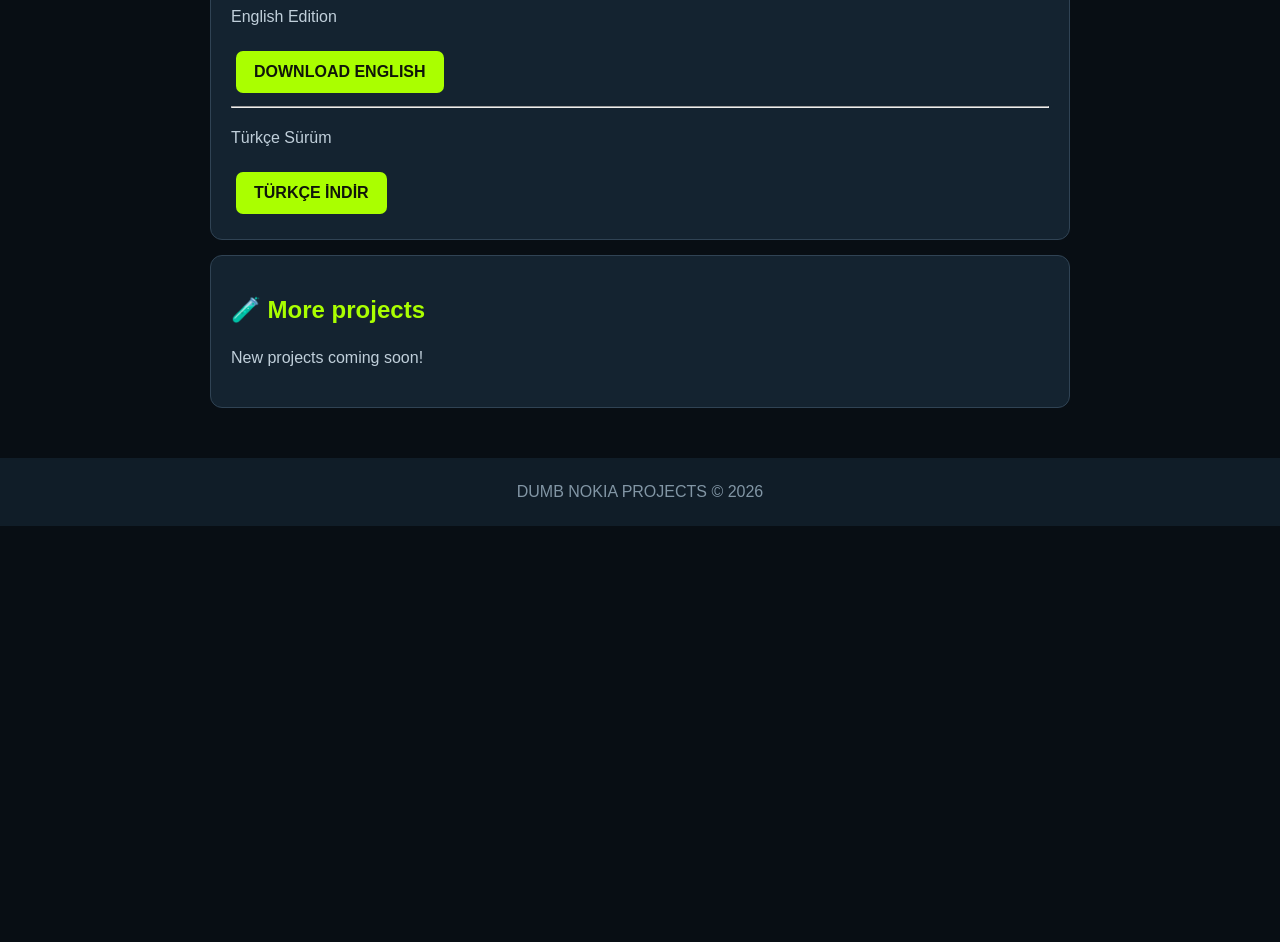
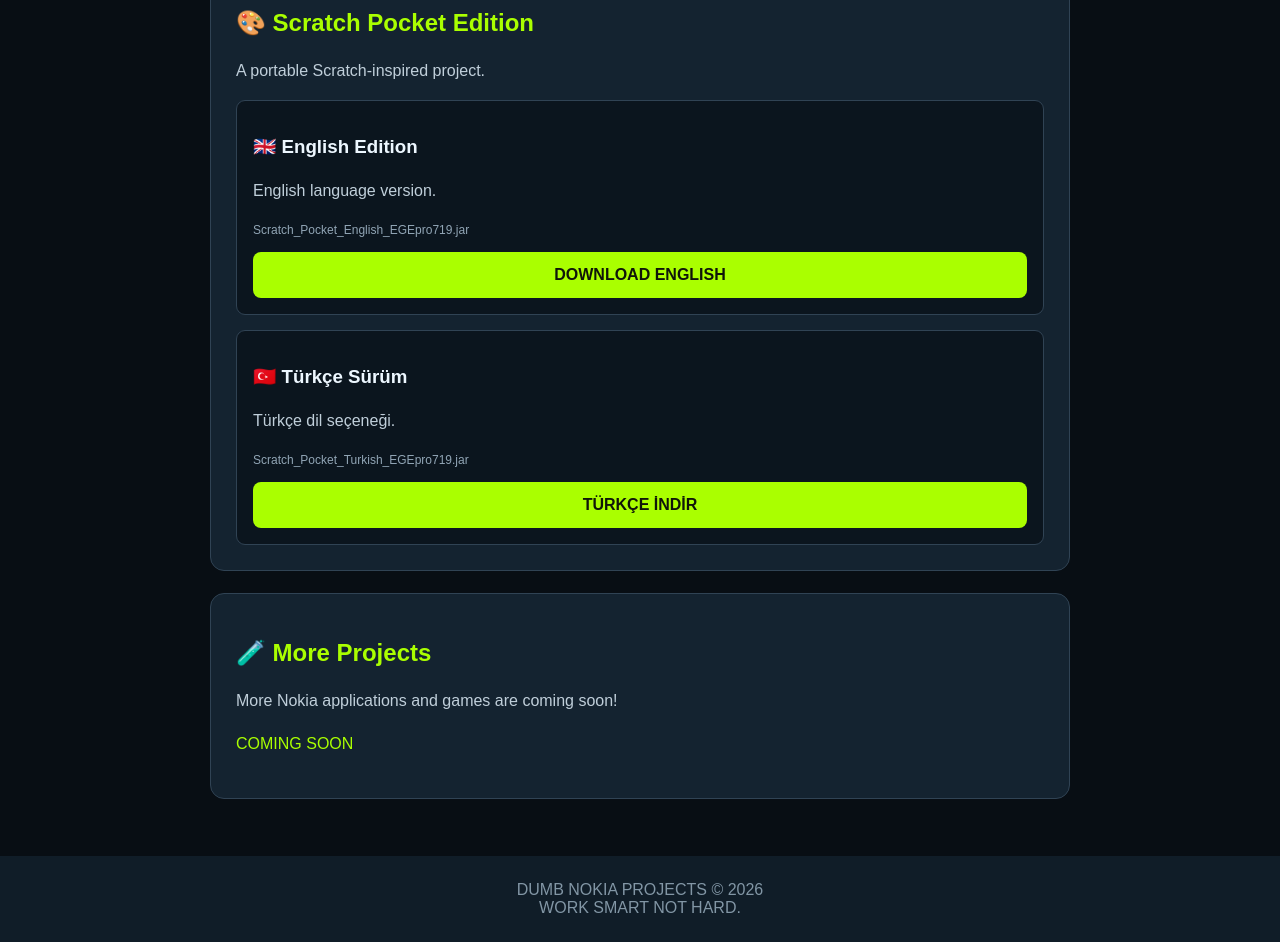
Before and after one commit to EGEpro719/dumbnokiaprojects.github.io, a plain HTML site: page downloads.html in a window 1280 px wide. Shown: the part 372-1314 px from the top of the page. Before the commit the page ends 898 px from the top, so only its background shows below. Drawn offline with Linux system fonts and the light colour scheme.

Commit message:
Update downloads.html

```diff
--- a/downloads.html
+++ b/downloads.html
@@ -3,11 +3,51 @@
 <html lang="en">
 <head>
 <meta charset="UTF-8">
-<meta name="viewport" content="width=device-width,initial-scale=1">
-<title>Downloads - DUMB NOKIA</title>
+<meta name="viewport" content="width=device-width, initial-scale=1.0">
+<title>Downloads | DUMB NOKIA PROJECTS</title>
 <link rel="stylesheet" href="style.css">
+
+<style>
+.download-card {
+  background: #142330;
+  border: 1px solid #304354;
+  border-radius: 14px;
+  padding: 25px;
+  margin: 22px 0;
+}
+.download-card h2 {
+  color: #aaff00;
+}
+.version {
+  background: #0b151e;
+  border: 1px solid #304354;
+  padding: 16px;
+  border-radius: 9px;
+  margin-top: 15px;
+}
+.download-button {
+  display: block;
+  text-align: center;
+  background: #aaff00;
+  color: #101609;
+  padding: 14px;
+  margin-top: 12px;
+  border-radius: 8px;
+  text-decoration: none;
+  font-weight: bold;
+}
+.download-button:hover {
+  background: #d0ff75;
+}
+.file-info {
+  color: #91a5b5;
+  font-size: 12px;
+}
+</style>
 </head>
+
 <body>
+
 <header>
   <div class="logo">DUMB NOKIA PROJECTS</div>
   <nav>
@@ -18,22 +58,58 @@
     <a href="feedback.html">FEEDBACK</a>
   </nav>
 </header>
+
 <main>
-<h1>PROJECT DOWNLOADS</h1>
-<p>Choose your version and download!</p>
-<div class="card">
+
+<p style="color:#aaff00">02 / SOFTWARE ARCHIVE</p>
+<h1>DOWNLOADS</h1>
+<p>Explore and download my projects!</p>
+
+<div class="download-card">
   <h2>🎨 Scratch Pocket Edition</h2>
-<p>English Edition</p>
-<a class="btn" href="Scratch_Pocket_English.jar" download>DOWNLOAD ENGLISH</a>
-<hr>
-<p>Türkçe Sürüm</p>
-<a class="btn" href="Scratch_Pocket_Turkish.jar" download>TÜRKÇE İNDİR</a>
+  <p>A portable Scratch-inspired project.</p>
+
+  <div class="version">
+    <h3>🇬🇧 English Edition</h3>
+    <p>English language version.</p>
+    <p class="file-info">
+      Scratch_Pocket_English_EGEpro719.jar
+    </p>
+
+    <a class="download-button"
+       href="./Scratch_Pocket_English_EGEpro719.jar"
+       download="Scratch_Pocket_English_EGEpro719.jar">
+       DOWNLOAD ENGLISH
+    </a>
   </div>
-<div class="card">
-<h2>🧪 More projects</h2>
-<p>New projects coming soon!</p>
+
+  <div class="version">
+    <h3>🇹🇷 Türkçe Sürüm</h3>
+    <p>Türkçe dil seçeneği.</p>
+    <p class="file-info">
+      Scratch_Pocket_Turkish_EGEpro719.jar
+    </p>
+
+    <a class="download-button"
+       href="./Scratch_Pocket_Turkish_EGEpro719.jar"
+       download="Scratch_Pocket_Turkish_EGEpro719.jar">
+       TÜRKÇE İNDİR
+    </a>
   </div>
+</div>
+
+<div class="download-card">
+  <h2>🧪 More Projects</h2>
+  <p>More Nokia applications and games are coming soon!</p>
+  <p style="color:#aaff00">COMING SOON</p>
+</div>
+
 </main>
-<footer>DUMB NOKIA PROJECTS © 2026</footer>
+
+<footer>
+  DUMB NOKIA PROJECTS © 2026
+  <br>WORK SMART NOT HARD.
+</footer>
+
 </body>
 </html>
```
Lines whose indentation alone changed are shown as unchanged.
